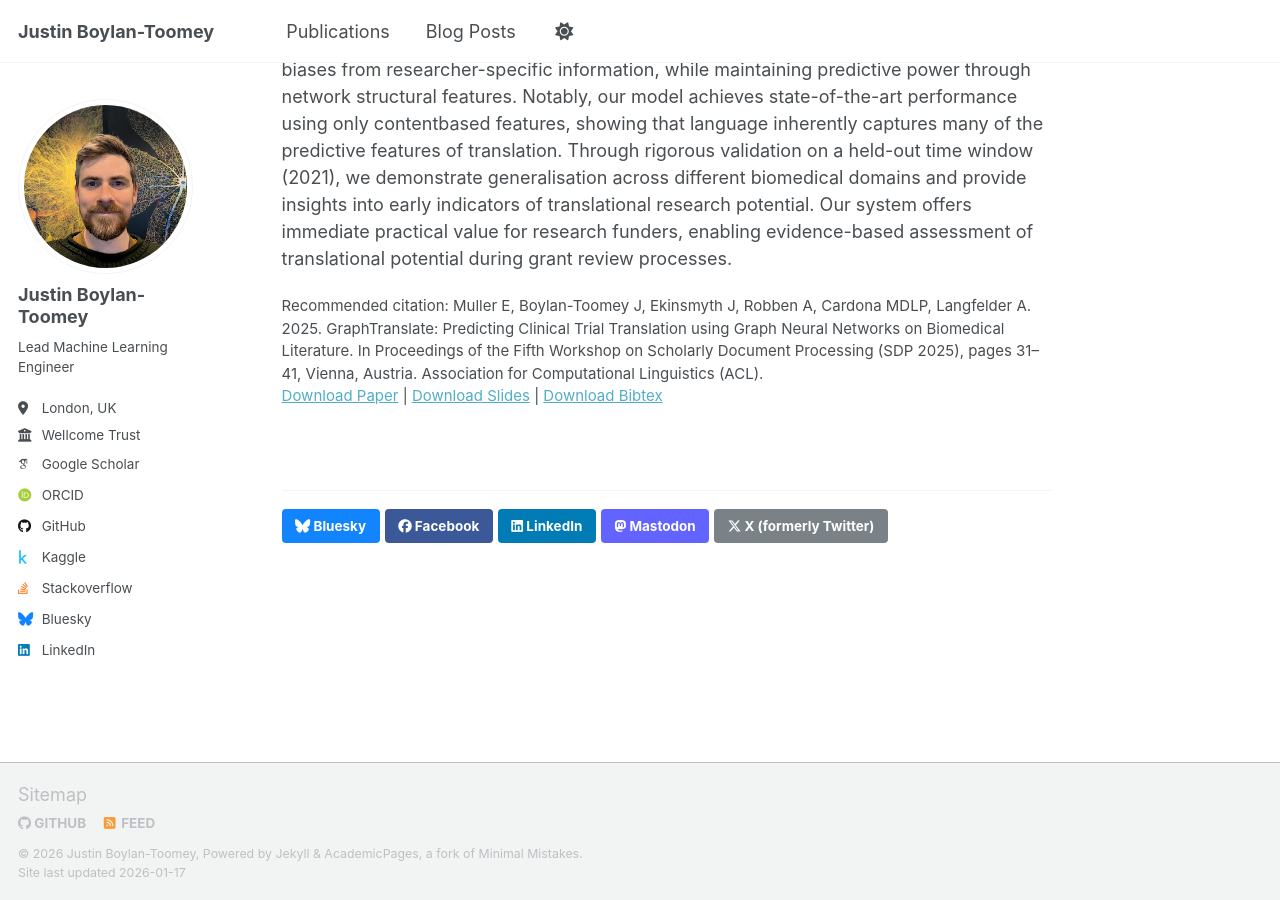
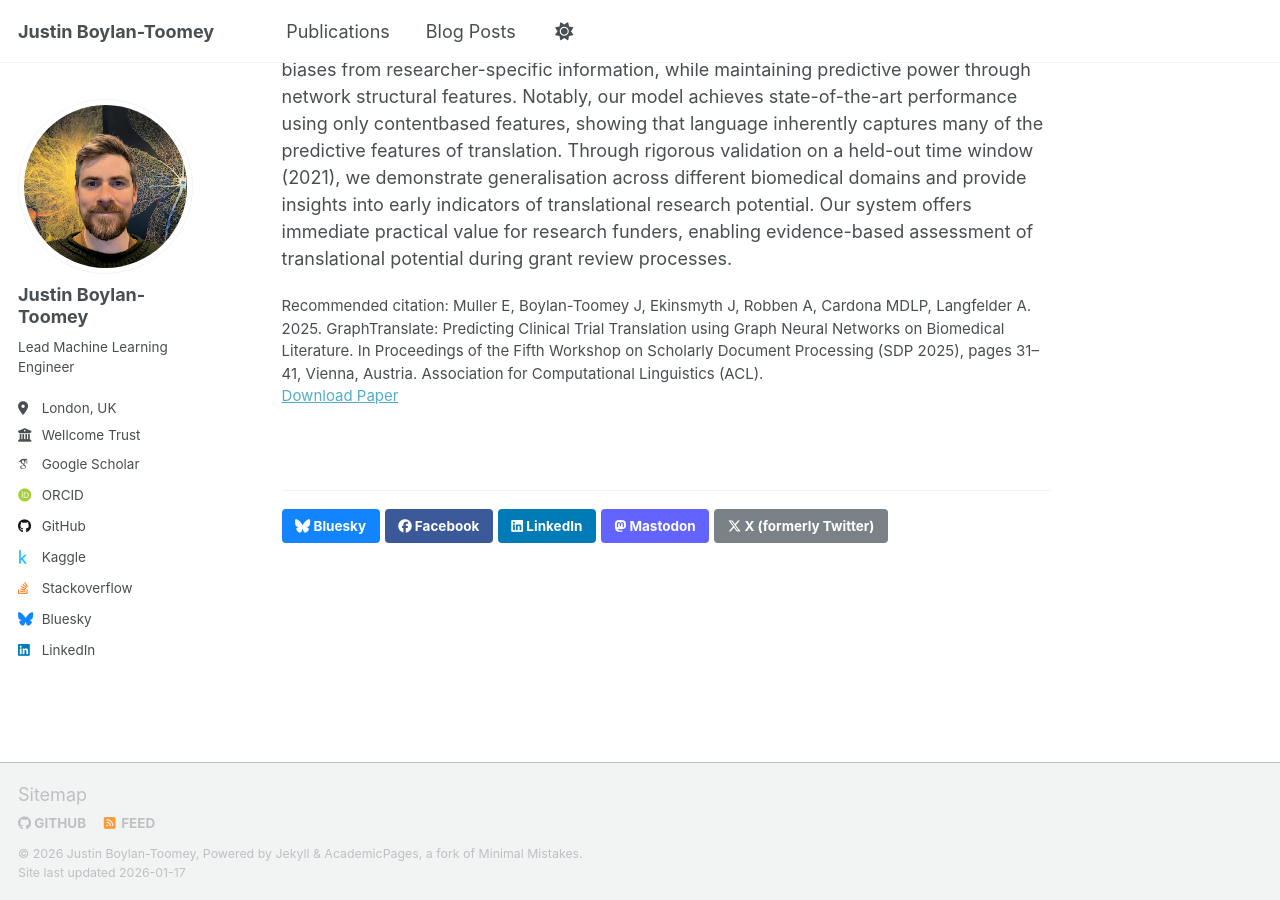
Before and after one commit to justinbt1/justinbt1.github.io, a Jekyll site: the page built from _publications/2009-10-01-paper-title-number-1.md, in a window 1280 px wide and 900 px high, scrolled down 546 px. Built offline with Jekyll 4.4.1, drawn with Linux system fonts in a browser that asks for light colours; some web fonts are replaced; a script that is not in the unit is left out; part of the change alters nothing that is shown.

```diff
--- a/_publications/2009-10-01-paper-title-number-1.md
+++ b/_publications/2009-10-01-paper-title-number-1.md
@@ -6,9 +6,9 @@ permalink: /publication/2009-10-01-paper-title-number-1
 excerpt: 'A novel graph neural network that leverages both semantic and structural information to predict which research publications will lead to clinical trials. Our model analyses a comprehensive dataset of 19 million publication nodes, using transformer-based title and abstract sentence embeddings within their citation network context. Our graph-based architecture, which employs attention mechanisms over local citation neighbourhoods, outperforms traditional convolutional approaches by effectively capturing knowledge flow patterns. Our metadata is carefully selected to eliminate potential biases from researcher-specific information, while maintaining predictive power through network structural features.'
 date: 2025-07-01
 venue: 'Proceedings of the Fifth Workshop on Scholarly Document Processing, Association for Computational Linguistics.'
-slidesurl: 'https://academicpages.github.io/files/slides1.pdf'
+slidesurl:
 paperurl: 'https://academicpages.github.io/files/paper1.pdf'
-bibtexurl: 'https://academicpages.github.io/files/bibtex1.bib'
+bibtexurl:
 citation: 'Muller E, Boylan-Toomey J, Ekinsmyth J, Robben A, Cardona MDLP, Langfelder A. 2025. GraphTranslate: Predicting Clinical Trial Translation using Graph Neural Networks on Biomedical Literature. In Proceedings of the Fifth Workshop on Scholarly Document Processing (SDP 2025), pages 31–41, Vienna, Austria. Association for Computational Linguistics (ACL).'
 ---
 The translation of basic science into clinical interventions represents a critical yet prolonged
```
